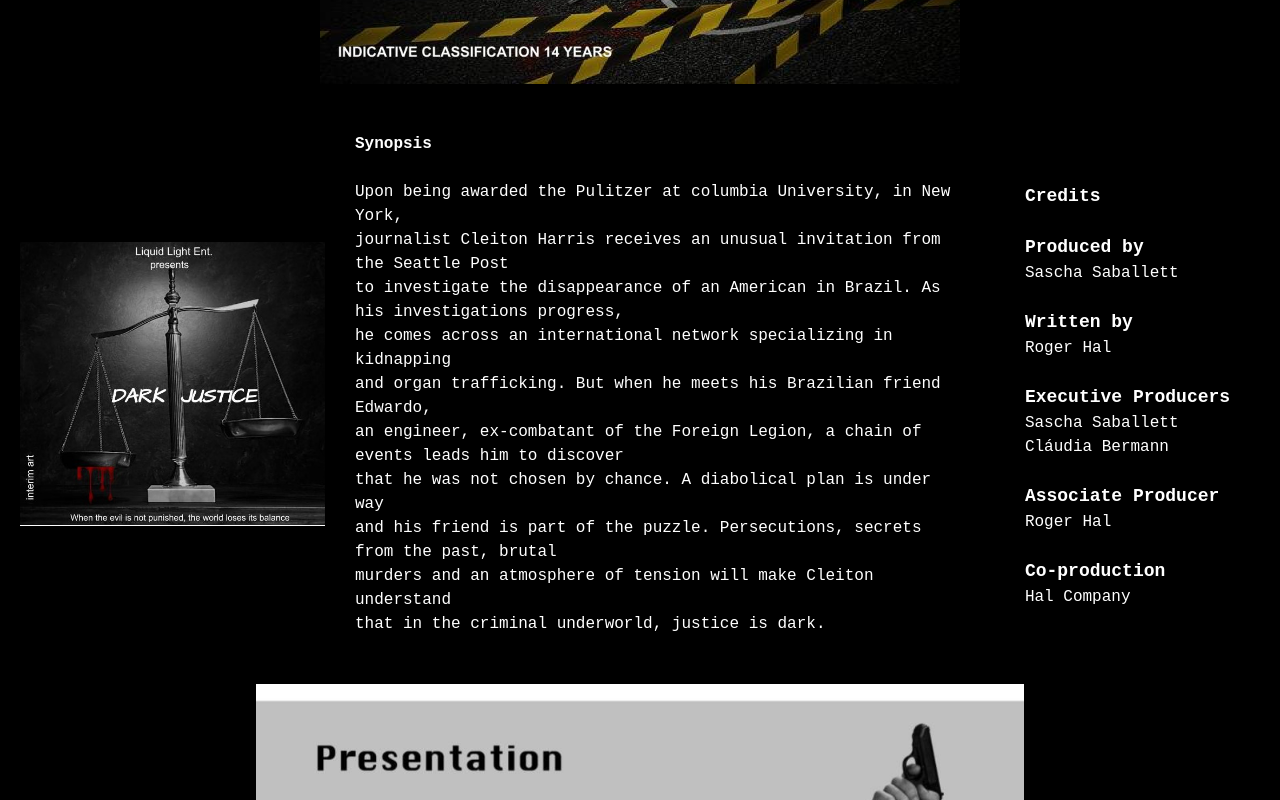
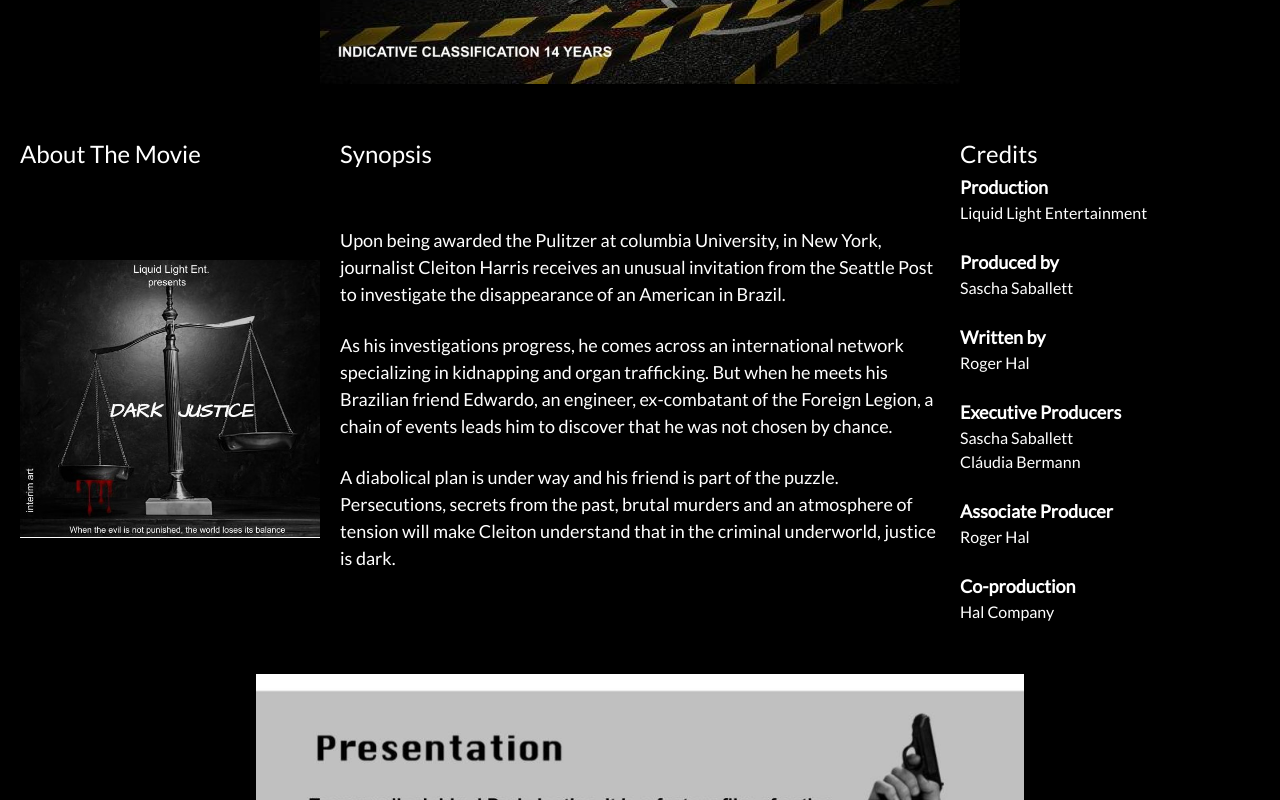
Before and after one commit to highestnote9005/dark-passenger, a plain HTML site: page index.html in a window 1280 px wide. Shown: the part 420-1220 px from the top of the page. Drawn offline with nearby package versions, Linux system fonts and the light colour scheme.

Commit message:
correções 2

```diff
--- a/index.html
+++ b/index.html
@@ -24,37 +24,43 @@
             <img class="foto-principal" src="assets/cena.png" alt="cena dark passenger">
         </div>
     </main>
-
-    <aside class="aside">
-        <div class="poster item">
-            <img class="capa-filme" src="assets/poster.png" alt="">
+    <div class="title-container">
+        <div class="title-1">
+            <h4>About The Movie</h4>
         </div>
-        <div class="sinopse item">
-            <div class="resumo-item">
-                <div class="historia">
-                    <p class="conteudo">Synopsis</p>
+        <div class="title-2">
+            <h4>Synopsis</h4>
         </div>
-                <br>
-                <p>
-                Upon being awarded the Pulitzer at columbia University, in New York,<br>
-                journalist Cleiton Harris receives an unusual invitation from the Seattle
-                Post <br> to investigate the disappearance of an American in Brazil. As his
-                investigations progress, <br> he comes across an international network
-                specializing in kidnapping<br> and organ trafficking. But when he meets his
-                Brazilian friend Edwardo, <br> an engineer, ex-combatant of the Foreign
-                Legion, a chain of events leads him to discover <br> that he was not chosen by
-                chance. A diabolical plan is under way <br> and his friend is part of the puzzle.
-                Persecutions, secrets from the past, brutal <br> murders and an  atmosphere of
-                tension will make Cleiton understand <br> that in the criminal underworld,
-                justice is dark.
-                </p>
+        <div class="title-3">
+            <h4>Credits</h4>
         </div>
     </div>
+    <div class="content-container">
+        <div class="content-1">
+            <img class="poster"src="assets/poster.png" alt="">
+        </div>
+        <div class="content-2">
+        <p>Upon being awarded the Pulitzer at columbia University, in New York,
+        journalist Cleiton Harris receives an unusual invitation from the Seattle
+        Post to investigate the disappearance of an American in Brazil.</p> <br>
+        <p>As his
+        investigations progress,  he comes across an international network
+        specializing in kidnapping and organ trafficking. But when he meets his
+        Brazilian friend Edwardo,  an engineer, ex-combatant of the Foreign
+        Legion, a chain of events leads him to discover  that he was not chosen by
+        chance.</p> <br> <p>A diabolical plan is under way  and his friend is part of the puzzle.
+        Persecutions, secrets from the past, brutal  murders and an  atmosphere of
+        tension will make Cleiton understand  that in the criminal underworld,
+        justice is dark.</p>
+        </div>
+        <div class="content-3">
             <div class="creditos item">
                 <div class="producao">
-            <br>
                 <div class="credits">
-                <p class="title">Credits</p>
+                    <div class="credits">
+                        <p class="title">Production</p>
+                        <p>Liquid Light Entertainment</p>
+                    </div>
                     <br>
                     <p class="title">Produced by</p>
                     <p>Sascha Saballett</p>
@@ -82,7 +88,8 @@
                 </div>
                 </div>
             </div>
-    </aside>
+        </div>
+    </div>
 
     <div class="container-slide">
         <div id="carouselExampleIndicators" class="carousel slide" >
--- a/style.css
+++ b/style.css
@@ -1,7 +1,8 @@
+@import url('https://fonts.googleapis.com/css2?family=Lato&display=swap');
 * {
     box-sizing: border-box;
     margin: 0;
-    font-family: 'Courier New', Courier, monospace;
+    font-family: 'Lato',sans-serif;
     color: #fff;
     font-size: 16px;
     margin-bottom: 0 !important;
@@ -72,50 +73,68 @@ body {
 
 }
 
-.aside {
+
+.title-container {
     display: flex;
-    width: 100%;
-    height: 500px;
-    gap: 10px;
+    align-items: center;
+    gap: 20px;
+    padding-left: 20px;
+    padding-right: 20px;
+    justify-content: space-between;
+    height: 40px;
 }
 
-
-.aside .item {
-    height: 100%;
+.title-container .title-1 {
+    width: 100%;
     flex: 1;
 }
 
-.aside .poster {
-    padding: 20px;
-}
-
-.poster .capa-filme {
-    object-fit: contain;
-    height: 100%;
+.title-container .title-2 {
     width: 100%;
-}
-
-.aside .sinopse {
     flex: 2;
 }
 
-.sinopse {
-    display: flex;
-    justify-content: center;
-    align-items: center;
+.title-container .title-3 {
+    width: 100%;
+    flex: 1;
 }
 
-.sinopse .resumo-item {
-    font-family: 'Courier New', Courier, monospace;
-    font-size: 1rem;
+.content-container {
+    display: flex;
+    align-items: center;
+    gap: 20px;
+    padding-left: 20px;
+    padding-right: 20px;
+    justify-content: space-between;
 }
 
-.creditos {
-    display: flex;
-    justify-content: center;
-    align-items: center;
+.content-container .content-1 {
+    height: 50%;
+    width: 100%;
+    flex: 1;
 }
 
+.content-container .content-2  {
+    height: 50%;
+    width: 100%;
+    flex: 2;
+}
+
+.content-container .content-2 p {
+    font-size: 18px;
+}
+
+.content-container .content-3 {
+    height: 50%;
+    width: 100%;
+    flex: 1;
+}
+
+.content-container .content-1 .poster {
+    object-fit: contain;
+    width: 100%;
+    width: 100%;
+}
 
 .container-slide {
     text-align: center;
```
Lines whose indentation alone changed are shown as unchanged.
